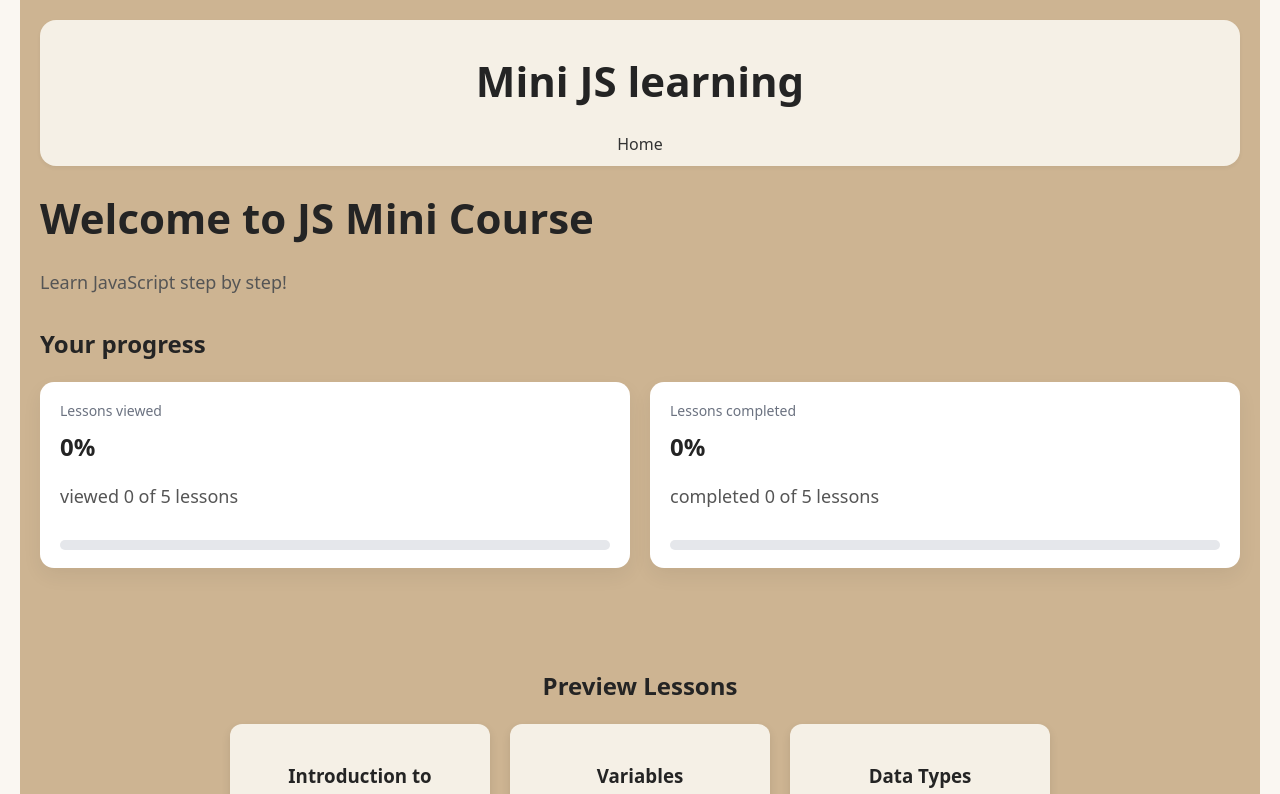
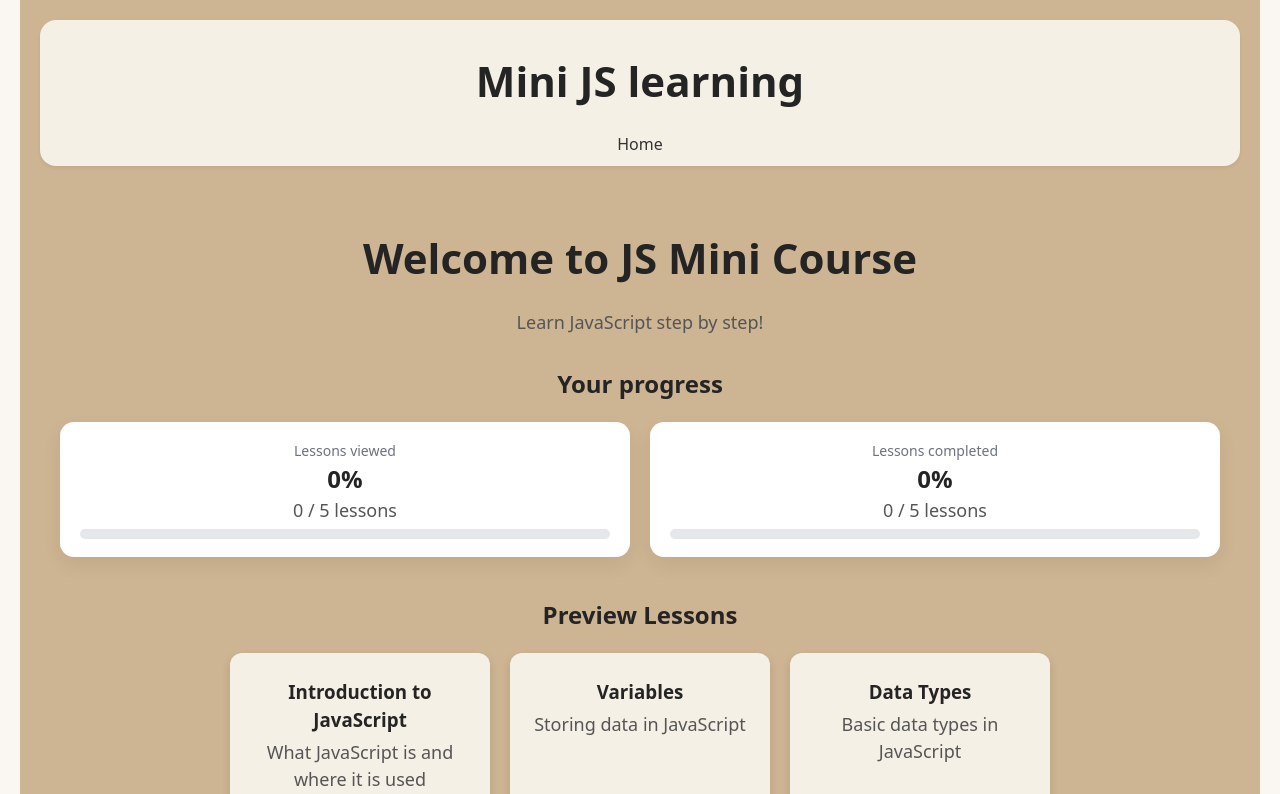
Before and after one commit to Ievgeniia23/learning-platform, a React (Vite) app: page / in a window 1280 px wide. Shown: the top 794 px of the page. Built offline with nearby package versions, Linux system fonts and the light colour scheme.

Commit message:
Add actually viewed lessons progress instead of based on lesson position

```diff
--- a/src/pages/Home/Home.jsx
+++ b/src/pages/Home/Home.jsx
@@ -1,8 +1,7 @@
 import { Link } from 'react-router-dom';
 import { lessons } from '../../data/lessons.js';
-import { useState, useEffect } from "react";
-import ProgressBar from "../../components/ProgressBar/ProgressBar.jsx"
-
+import { useState, useEffect } from 'react';
+import ProgressBar from '../../components/ProgressBar/ProgressBar.jsx';
 
 import css from './Home.module.css';
 
@@ -10,32 +9,58 @@ const Home = () => {
   const preview = lessons.slice(0, 3);
 
   const [completedLessons, setCompletedLessons] = useState(() => {
-    return JSON.parse(localStorage.getItem("completedLessons")) || [];
+    return JSON.parse(localStorage.getItem('completedLessons')) || [];
   });
+
+  const [viewedLessons, setViewedLessons] = useState(() => {
+    return JSON.parse(localStorage.getItem('viewedLessons')) || [];
+  });
+
 
   useEffect(() => {
     const handleStorageChange = () => {
       setCompletedLessons(
-        JSON.parse(localStorage.getItem("completedLessons")) || []
+        JSON.parse(localStorage.getItem('completedLessons')) || []
       );
+      setViewedLessons(JSON.parse(localStorage.getItem('viewedLessons')) || []);
     };
 
-    window.addEventListener("storage", handleStorageChange);
-    return () => window.removeEventListener("storage", handleStorageChange);
+    window.addEventListener('storage', handleStorageChange);
+    return () => window.removeEventListener('storage', handleStorageChange);
   }, []);
 
 
-  const completedProgress = (completedLessons.length / lessons.length) * 100;
-
-  const visitedLesson = Number(localStorage.getItem('lastVisitedLesson')) || 0;
-  const visitedProgress = (visitedLesson / lessons.length) * 100;
 
 
 
+
+  const visitedProgress = (viewedLessons.length / lessons.length) * 100;
+  const completedProgress = (completedLessons.length / lessons.length) * 100;
+
+const lastViewedLesson =
+  lessons.find(l => l.id === viewedLessons[viewedLessons.length - 1]) ||
+  lessons[0];
+
+const lastViewedLessonId = lastViewedLesson.id;
+const lastViewedLessonTitle = lastViewedLesson.title;
+
   return (
-    <div>
+    <div className={css.homeWrap}>
       <h1>Welcome to JS Mini Course</h1>
       <p>Learn JavaScript step by step!</p>
+
+
+      {/* {viewedLessons.length > 0 && (
+        <div className={css.continueCard}>
+          <Link
+            to={`/lessons/${lastViewedLessonId}`}
+            className={css.continueLink}
+          >
+            Continue learning → {lastViewedLessonTitle}
+          </Link>
+        </div>
+      )} */}
+
 
       <div className={css.progressSection}>
         <h2>Your progress</h2>
@@ -43,32 +68,29 @@ const Home = () => {
         <div className={css.progressGrid}>
           <div className={css.progressCard}>
             <div className={css.progressLabel}>Lessons viewed</div>
-
             <div className={css.progressValue}>
               {Math.round(visitedProgress)}%
             </div>
-
-            <p>
-              viewed {visitedLesson} of {lessons.length} lessons{' '}
+            <p className={css.progressInfo}>
+              {viewedLessons.length} / {lessons.length} lessons
             </p>
-
             <ProgressBar progress={visitedProgress} />
           </div>
 
           <div className={css.progressCard}>
             <div className={css.progressLabel}>Lessons completed</div>
-
             <div className={css.progressValue}>
               {Math.round(completedProgress)}%
             </div>
-            <p> completed {completedLessons.length} of {lessons.length} lessons </p>
-
+            <p className={css.progressInfo}>
+              {completedLessons.length} / {lessons.length} lessons
+            </p>
             <ProgressBar progress={completedProgress} />
           </div>
         </div>
       </div>
 
-      <div className={css.homeWrap}>
+      {/* Preview lessons */}
       <h2>Preview Lessons</h2>
       <div className={css.preview}>
         {preview.map(lesson => (
@@ -85,7 +107,6 @@ const Home = () => {
         </Link>
       </p>
     </div>
-    </div>
   );
 };
 
--- a/src/pages/Home/Home.module.css
+++ b/src/pages/Home/Home.module.css
@@ -25,16 +25,14 @@
 .progressLabel {
   font-size: 14px;
   color: #6b7280;
-  margin-bottom: 8px;
+  margin-bottom: 0px;
 }
 
 .progressValue {
   font-size: 24px;
   font-weight: 700;
-  margin-bottom: 10px;
+  margin-bottom: 0px;
 }
-
-
 
 .homeWrap {
   max-width: 800;
@@ -46,9 +44,13 @@
 p {
   font-size: 18px;
   color: #555;
-  margin-bottom: 30px;
+  margin-top: 0;
+  margin-bottom: 5px;
 }
 
+h3 {
+  margin: 5px;
+}
 .preview {
   display: flex;
   gap: 20px;
--- a/src/pages/LessonPage/LessonPage.jsx
+++ b/src/pages/LessonPage/LessonPage.jsx
@@ -1,6 +1,5 @@
 import { useParams, Link } from 'react-router-dom';
 import { useEffect } from 'react';
-
 
 import ProgressBar from '../../components/ProgressBar/ProgressBar.jsx';
 import CompleteButton from '../../components/CompleteButton/CompleteButton.jsx';
@@ -11,19 +10,20 @@ import css from './LessonPage.module.css';
 
 const LessonPage = () => {
   const { id } = useParams();
-
   const currentIndex = lessons.findIndex(lesson => lesson.id === id);
   const lesson = lessons[currentIndex];
 
-useEffect(() => {
-  const saved = Number(localStorage.getItem('lastVisitedLesson')) || 0;
-  const newValue = Math.max(saved, currentIndex + 1);
+  // Если урок не найден
+  if (!lesson) return <div>Lesson not found</div>;
 
-  localStorage.setItem('lastVisitedLesson', newValue);
-}, [currentIndex]);
-
-
-  if (!lesson) return <div>Lesson not found</div>;
+  // Сохраняем просмотренный урок в localStorage
+  useEffect(() => {
+    const viewed = JSON.parse(localStorage.getItem('viewedLessons')) || [];
+    if (!viewed.includes(lesson.id)) {
+      viewed.push(lesson.id);
+      localStorage.setItem('viewedLessons', JSON.stringify(viewed));
+    }
+  }, [lesson.id]);
 
   const totalLessons = lessons.length;
   const progress = ((currentIndex + 1) / totalLessons) * 100;
@@ -38,7 +38,6 @@ useEffect(() => {
       </Link>
 
       <h1>{lesson.title}</h1>
-
       <p>
         Lesson {currentIndex + 1} of {totalLessons}
       </p>
@@ -53,9 +52,7 @@ useEffect(() => {
         <strong>Task:</strong> {lesson.task}
       </p>
 
-
       <CompleteButton lessonId={id} />
-
 
       <Navigation prevLesson={prevLesson} nextLesson={nextLesson} />
     </div>
```
Lines whose indentation alone changed are shown as unchanged.
